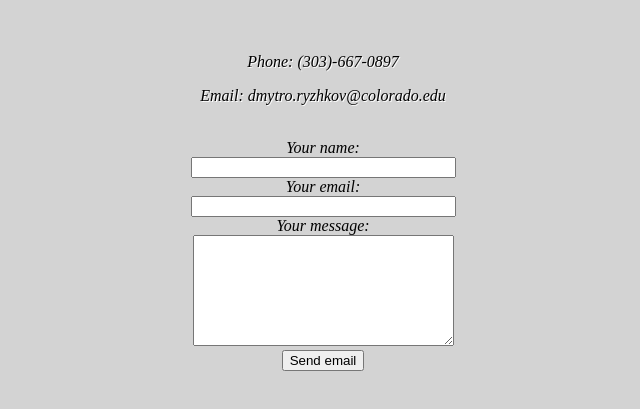
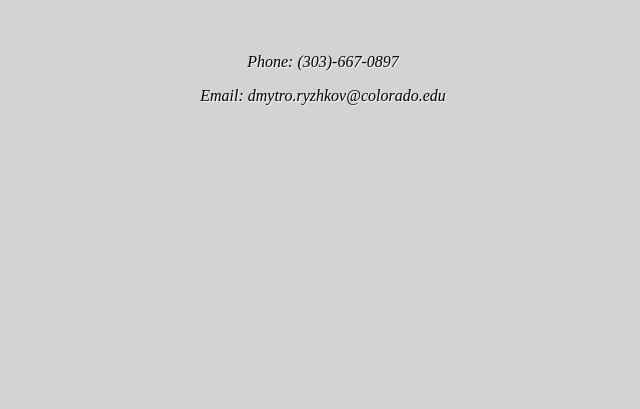
Before and after one commit to dryzhko/Website, a plain HTML site: page contact.html in a window 1280 px wide. Shown: the part 79-488 px from the top of the page, without its empty margins (337-977 px from the left). Drawn offline with Linux system fonts and the light colour scheme.

Commit message:
Commented out contact form until i write the php

```diff
--- a/contact.html
+++ b/contact.html
@@ -15,7 +15,7 @@
 				</li>
 				<p>Email: dmytro.ryzhkov@colorado.edu</p>
 				<br>
-				<form id="contact_form" action="#" method="POST" enctype="multipart/form-data" align = "middle">
+				<!--<form id="contact_form" action="#" method="POST" enctype="multipart/form-data" align = "middle">
 	<div class="row">
 		<label for="name">Your name:</label><br />
 		<input id="name" class="input" name="name" type="text" value="" size="30" /><br />
@@ -29,7 +29,7 @@
 		<textarea id="message" class="input" name="message" rows="7" cols="30"></textarea><br />
 	</div>
 	<input id="submit_button" type="submit" value="Send email" />
-</form>
+</form>	 -->
 
 
 
```
